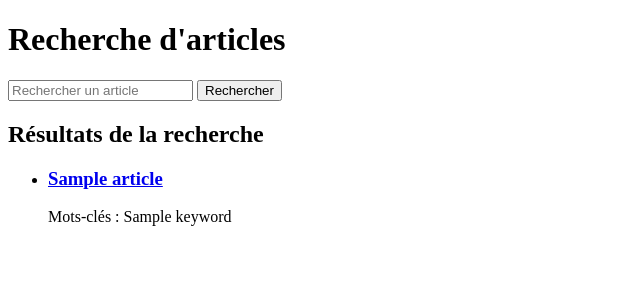
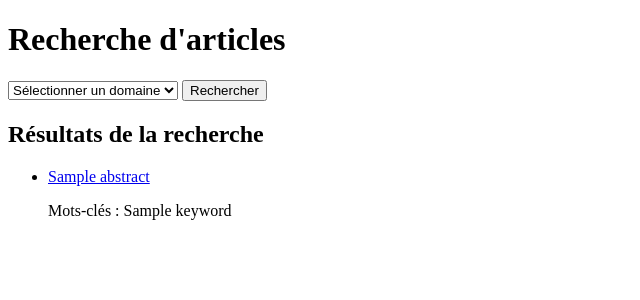
Before and after one commit to Felicien2B/hackathon-2023, a Flask app: template templates/index.html in a window 1280 px wide. Shown: the top 300 px of the page, without its empty margins (0-640 px from the left). Run offline with Flask 3, Linux system fonts and the light colour scheme; the template is opened without the code that fills it: most values are stand-ins (such as "Sample title", 1, 10 or a date in 2020).

Commit message:
Ajout domains

```diff
--- a/app.py
+++ b/app.py
@@ -4,9 +4,9 @@ app = Flask(__name__)
 
 # Une liste d'exemple d'articles
 articles = [
-    {'id': 1, 'title': 'Article 1', 'content': 'Contenu de l\'article 1', 'keywords': ['python', 'flask']},
-    {'id': 2, 'title': 'Article 2', 'content': 'Contenu de l\'article 2', 'keywords': ['web', 'development']},
-    {'id': 3, 'title': 'Article 3', 'content': 'Contenu de l\'article 3', 'keywords': ['data', 'science']},
+    {'id': 3, 'domain': 'Python', 'abstract': 'Lorem ipsum dolor sit amet, consectetur adipiscing elit, sed do eiusmod tempor incididunt ut labore et dolore magna aliqua. Nam aliquam sem et tortor. Ac odio tempor orci dapibus. Nibh cras pulvinar mattis nunc sed blandit libero. Arcu dui vivamus arcu felis bibendum. Vulputate eu scelerisque felis imperdiet proin fermentum leo. Ac auctor augue mauris augue neque gravida in fermentum. Dictum sit amet justo donec enim diam vulputate.', 'keywords': ['python', 'flask']},
+    {'id': 8, 'domain': 'Web', 'abstract': 'Contenu de l\'article 8', 'keywords': ['web', 'development']},
+    {'id': 15, 'domain': 'Data Science', 'abstract': 'Contenu de l\'article 15', 'keywords': ['data', 'science']},
 ]
 
 # Routes de l'application
@@ -14,12 +14,12 @@ articles = [
 # Recherche d'articles
 @app.route('/', methods=['GET', 'POST'])
 def search():
-    matching_articles = []
+    domains = list(set(article['domain'] for article in articles))
     if request.method == 'POST':
-        search_query = request.form['search']
-        # Filtrer les articles correspondant à la recherche
-        matching_articles = [article for article in articles if search_query.lower() in article['title'].lower()]
-    return render_template('index.html', articles=matching_articles)
+        selected_domain = request.form['domain']
+        matching_articles = [article for article in articles if article['domain'] == selected_domain]
+        return render_template('index.html', articles=matching_articles, domains=domains, selected_domain=selected_domain)
+    return render_template('index.html', domains=domains)
 
 # Sélection d'un article
 @app.route('/article/<int:article_id>')
--- a/templates/index.html
+++ b/templates/index.html
@@ -5,18 +5,25 @@
 </head>
 <body>
     <h1>Recherche d'articles</h1>
+
     <form action="/" method="post">
-        <input type="text" name="search" placeholder="Rechercher un article">
+        <select name="domain">
+            <option value="">Sélectionner un domaine</option>
+            {% for domain in domains %}
+                <option value="{{ domain }}" {% if selected_domain == domain %}selected{% endif %}>{{ domain }}</option>
+            {% endfor %}
+        </select>
         <input type="submit" value="Rechercher">
     </form>
 
-    <!-- Affichage des résultats de la recherche -->
     {% if articles %}
         <h2>Résultats de la recherche</h2>
         <ul>
             {% for article in articles %}
                 <li>
-            <h3><a href="{{ url_for('article', article_id=article['id']) }}">{{ article['title'] }}</a></h3>
+                    <a href="{{ url_for('article', article_id=article['id']) }}">
+                        <p>{% set abstract = article['abstract'][:50] + '...' if article['abstract'] | length > 50 else article['abstract'] %}{{ abstract }}</p>
+                    </a>
                     <p>Mots-clés : {% for keyword in article['keywords'] %}{{ keyword }}{% if not loop.last %}, {% endif %}{% endfor %}</p>
                 </li>
             {% endfor %}
```
Also changed, not shown: templates/article.html (+4 -13 lines). Lines whose indentation alone changed are shown as unchanged.
